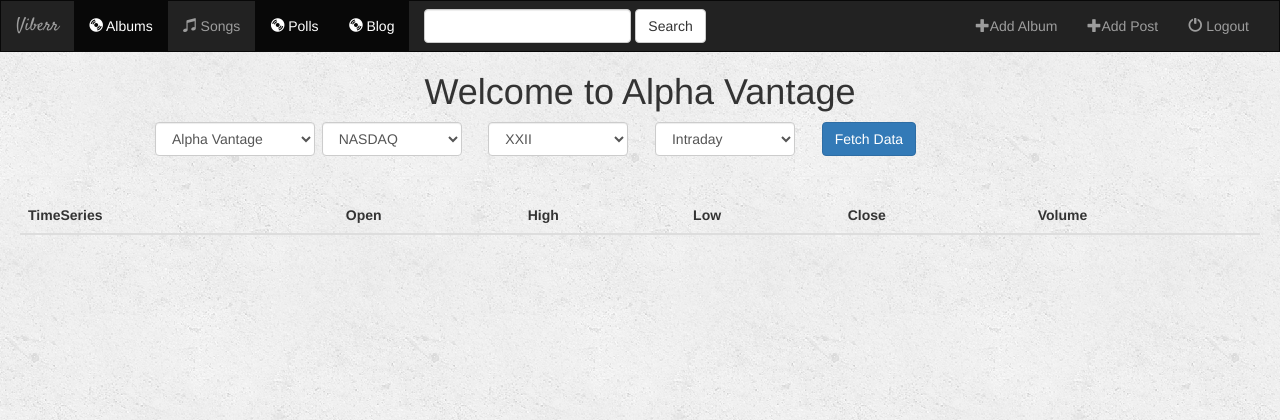
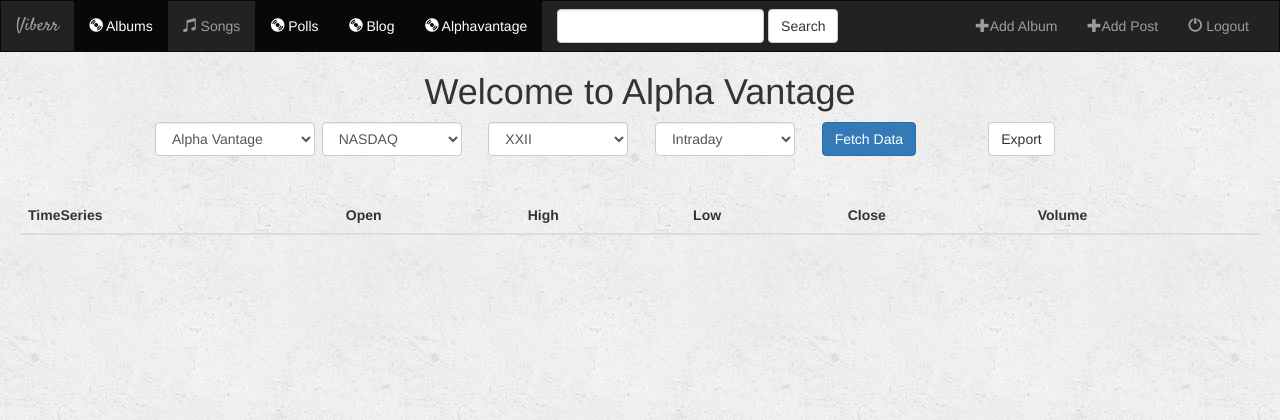
Before and after one commit to thehardeepsharma/djblog, a Django app: page /alphavantage/data/ in a window 1280 px wide. Shown: the top 420 px of the page. Run offline with Django 3.2, Linux system fonts and the light colour scheme; lists and menus that the app fills with data are empty; some libraries are stand-ins or nearby versions.

Commit message:
Alpha Ventage

```diff
--- a/alphavantage_app/urls.py
+++ b/alphavantage_app/urls.py
@@ -2,6 +2,10 @@
 from django.urls import path
 from . import views
 
+app_name = 'alphavantage_app'
+
 urlpatterns = [
-    path('data/', views.data_view),
- ]
+    path('data/', views.data_view, name='av_data'),
+    path('data/export/<slug:api_detail>/<slug:parent_symbol>/<slug:symbol>/<slug:data_type>/',
+    	views.export_data, name='export_av_data'),
+]
--- a/alphavantage_app/views.py
+++ b/alphavantage_app/views.py
@@ -1,9 +1,10 @@
 
+import csv
+import json
 from django.conf import settings
 from django.shortcuts import render
 from alpha_vantage.timeseries import TimeSeries
-import csv
-import json
+from django.http import JsonResponse, HttpResponse
 
 
 def data_view(request):
@@ -57,3 +58,34 @@
         'symbol_name': symbol_detail,
         'type_of_data': data_type,
     })
+
+
+def export_data(request, api_detail, parent_symbol, symbol, data_type):
+    # print('Request Data: ', api_detail, parent_symbol, symbol, data_type)
+    response = HttpResponse(content_type='text/csv')
+    response['Content-Disposition'] = 'attachment;filename=av_data.csv'
+
+    # opts = queryset.model._meta
+    field_names = ['Time Series', 'Open', 'High', 'Low', 'Close', 'Volume']
+
+    writer = csv.writer(response)
+    writer.writerow(field_names)
+
+    if api_detail == '1':
+        ts = TimeSeries(key=settings.API_KEY, output_format='json')
+        if data_type == 'Intraday':
+            api_data, meta_data = ts.get_intraday(symbol=symbol, interval='1min', outputsize='full')
+        elif data_type == 'Weekly':
+            api_data, meta_data = ts.get_weekly(symbol=symbol)
+        elif data_type == 'Daily':
+            api_data, meta_data = ts.get_daily(symbol=symbol)
+        else:
+            api_data, meta_data = ts.get_monthly(symbol=symbol)
+
+    for key,value in api_data.items():
+        csv_list = [key]
+        for  k, v in value.items():
+            csv_list.append(v)
+        writer.writerow(csv_list)
+
+    return response
--- a/templates/djblog/alphavantage_app/test.html
+++ b/templates/djblog/alphavantage_app/test.html
@@ -46,6 +46,9 @@
     			<div class="col-md-2">
     				<input type="submit" name="submit" value="Fetch Data" class="btn btn-primary">
     			</div>
+    			<div class="col-md-2">
+    				<a href="javascript:void(0);" id="export" class="btn btn-default">Export</a>
+    			</div>
     		</div>
         </div>
   	</div>
@@ -73,5 +76,13 @@
     {% endfor %}
 	</tbody>
 </table>
-
+<script>
+	$('#export').click(function() {
+		var api_detail = $('select[name="api_detail"]').val();
+		var symbol_parent_detail = $('select[name="symbol_parent_detail"]').val();
+		var symbol_detail = $('select[name="symbol_detail"]').val();
+		var data_type = $('select[name="data_type"]').val();
+		window.location.href="/alphavantage/data/export/"+api_detail+'/'+symbol_parent_detail+'/'+symbol_detail+'/'+data_type+'/';
+	});
+</script>
 {% endblock %}
--- a/templates/djblog/layout/base.html
+++ b/templates/djblog/layout/base.html
@@ -45,6 +45,11 @@
 					<span class="glyphicon glyphicon-cd" aria-hidden='true'></span> Blog
 				</a>
 	    	</li>
+	    	<li class="active">
+				<a href="{% url 'alphavantage_app:av_data' %}">
+					<span class="glyphicon glyphicon-cd" aria-hidden='true'></span> Alphavantage
+				</a>
+	    	</li>
 	      </ul>
 
 	      <form method="get" action="" class="navbar-form navbar-left" role="search">
```
